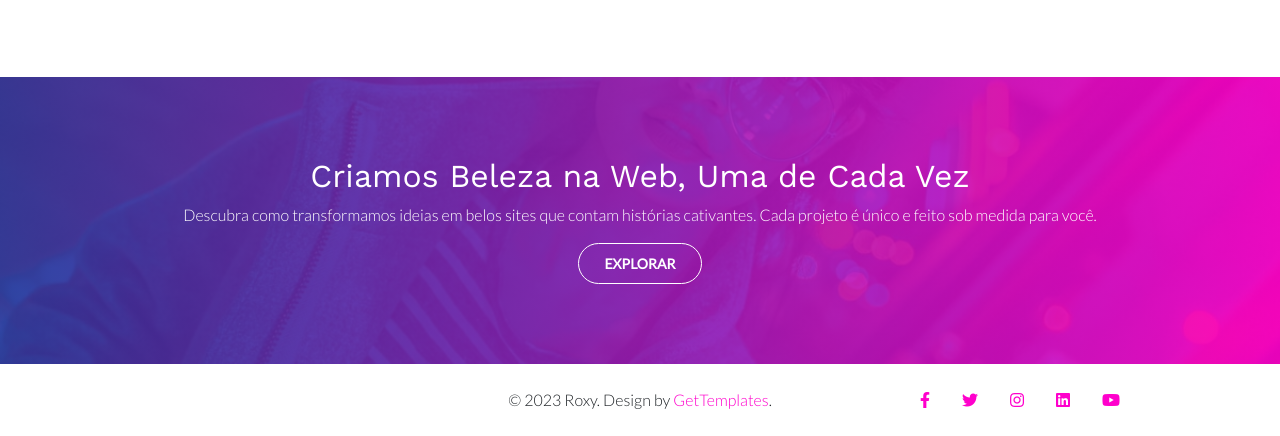
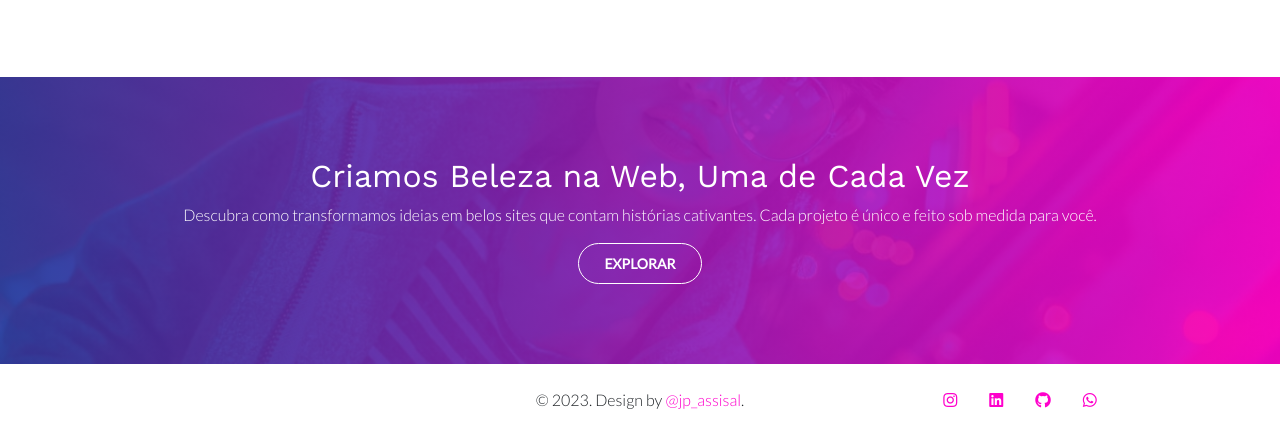
Before and after one commit to digitalaron/aron, a website: page index.html in a window 1280 px wide. Shown: the part 6008-6444 px from the top of the page. Drawn offline with nearby package versions, Linux system fonts and the light colour scheme.

Commit message:
Footer part 2

```diff
--- a/index.html
+++ b/index.html
@@ -643,26 +643,30 @@
 
          	</div>
          	<div class="col-lg-4 col-md-12 d-flex align-items-center">
-         		<p class="mx-auto text-center mb-0">&copy; 2023 Roxy. Design by <a href="https://gettemplates.co" target="_blank">GetTemplates</a>.</p>
+         		<p class="mx-auto text-center mb-0">&copy; 2023. Design by <a href="https://www.instagram.com/jp_assisal/" target="_blank">
+                    @jp_assisal</a>.</p>
          	</div>
 
             <div class="col-lg-4 col-md-12">
             	<nav class="nav nav-mastfoot justify-content-center">
-	                <a class="nav-link" href="#">
+	                <!-- <a class="nav-link" href="#">
 	                	<i class="fab fa-facebook-f"></i>
-	                </a>
-	                <a class="nav-link" href="#">
-	                	<i class="fab fa-twitter"></i>
-	                </a>
-	                <a class="nav-link" href="#">
+                    </a> -->
+	                <a class="nav-link" href="https://www.instagram.com/jp_assisal/" target="_blank">
 	                	<i class="fab fa-instagram"></i>
 	                </a>
-	                <a class="nav-link" href="#">
+	                <a class="nav-link" href="https://www.linkedin.com/in/jp-almada/" target="_blank">
 	                	<i class="fab fa-linkedin"></i>
 	                </a>
-	                <a class="nav-link" href="#">
+                    <a class="nav-link" href="https://github.com/jp-almada" target="_blank">
+                        <i class="fab fa-github"></i>
+                    </a>
+                    <a class="nav-link" href="https://wa.me/5532998212094/?text=" target="_blank">
+                        <i class="fab fa-whatsapp"></i>
+                    </a>
+	                <!-- <a class="nav-link" href="#">
 	                	<i class="fab fa-youtube"></i>
-	                </a>
+	                </a> -->
 	            </nav>
             </div>
 
```
